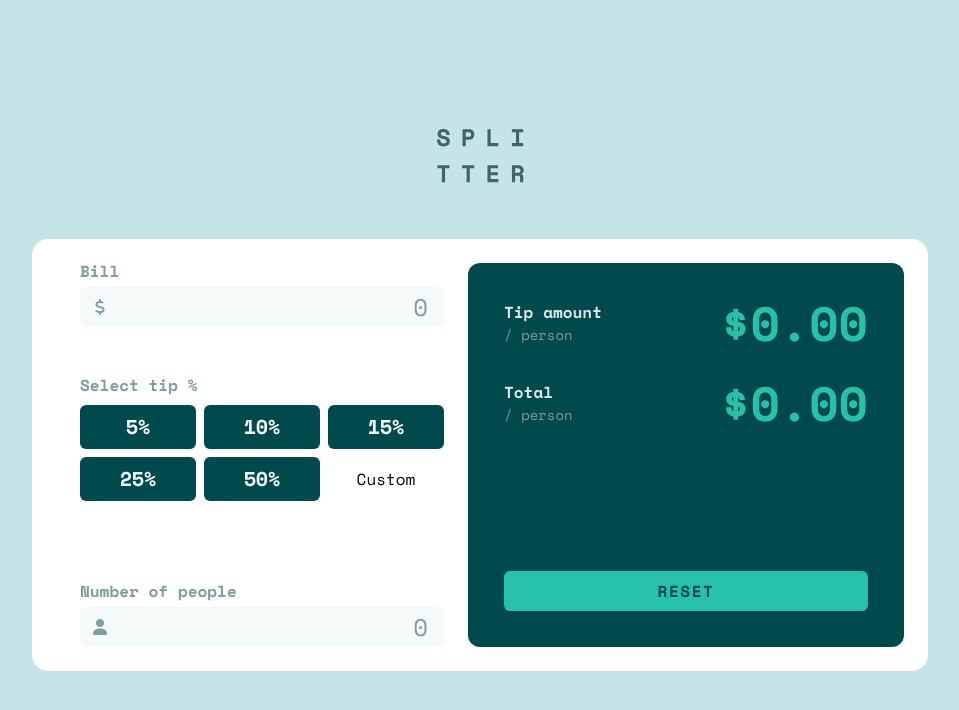
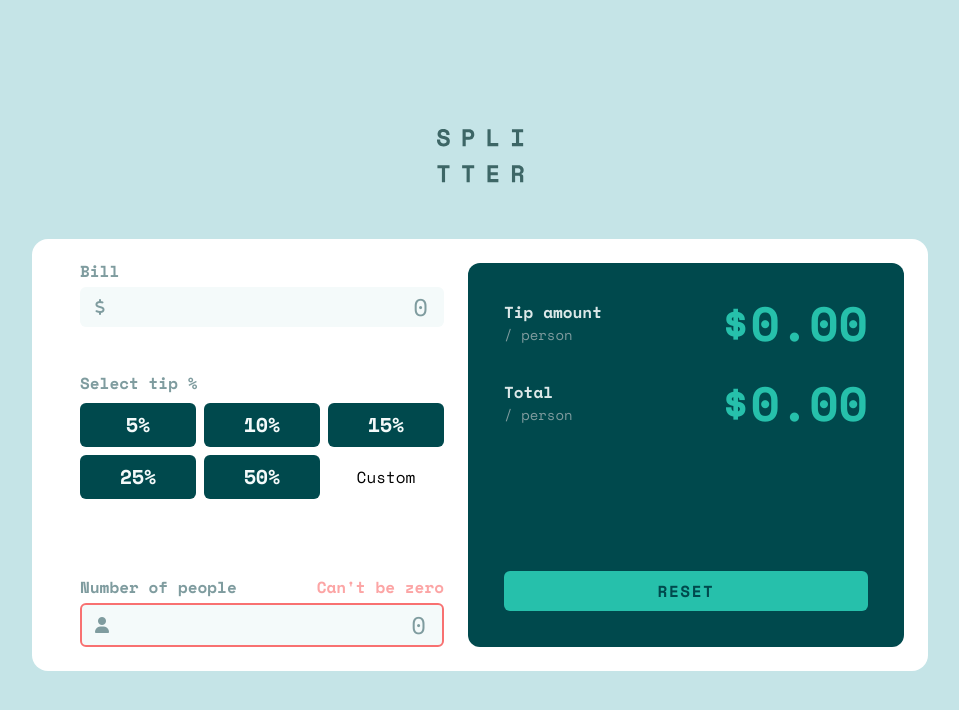
Before and after one commit to Maikolrm/tip-calculator, a React (Vite) app: page / in a window 1280 px wide. Shown: the top 710 px of the page, without its empty margins (160-1119 px from the left). Built offline with nearby package versions, Linux system fonts and the light colour scheme.

Commit message:
Components - SplitterBill - adding hint to show on invalid field

```diff
--- a/src/components/SplitterBill.jsx
+++ b/src/components/SplitterBill.jsx
@@ -42,8 +42,11 @@ export default function SplitterBill(props) {
       </div>
       {/* tips */}
       <div className="mt-8">
-        <h2 className="font-semibold text-gr-cyan leading-none">Number of people</h2>
-        <div className="flex mt-2 bg-light-gr-cyan rounded-md">
+        <div className="flex items-center font-semibold">
+          <h2 className="flex-1 font-semibold text-gr-cyan leading-none">Number of people</h2>
+          <p className="text-red-300 leading-none">Can't be zero</p>
+        </div>
+        <div className="flex mt-2 bg-light-gr-cyan border-2 border-red-400 rounded-md">
           <span className="inline-block w-10 h-10 text-center text-gr-cyan leading-10"><i className="fa-solid fa-user"></i></span>
           <input
             onChange={e => appDispatch({ type: "set-people", value: e.target.value })}
```
